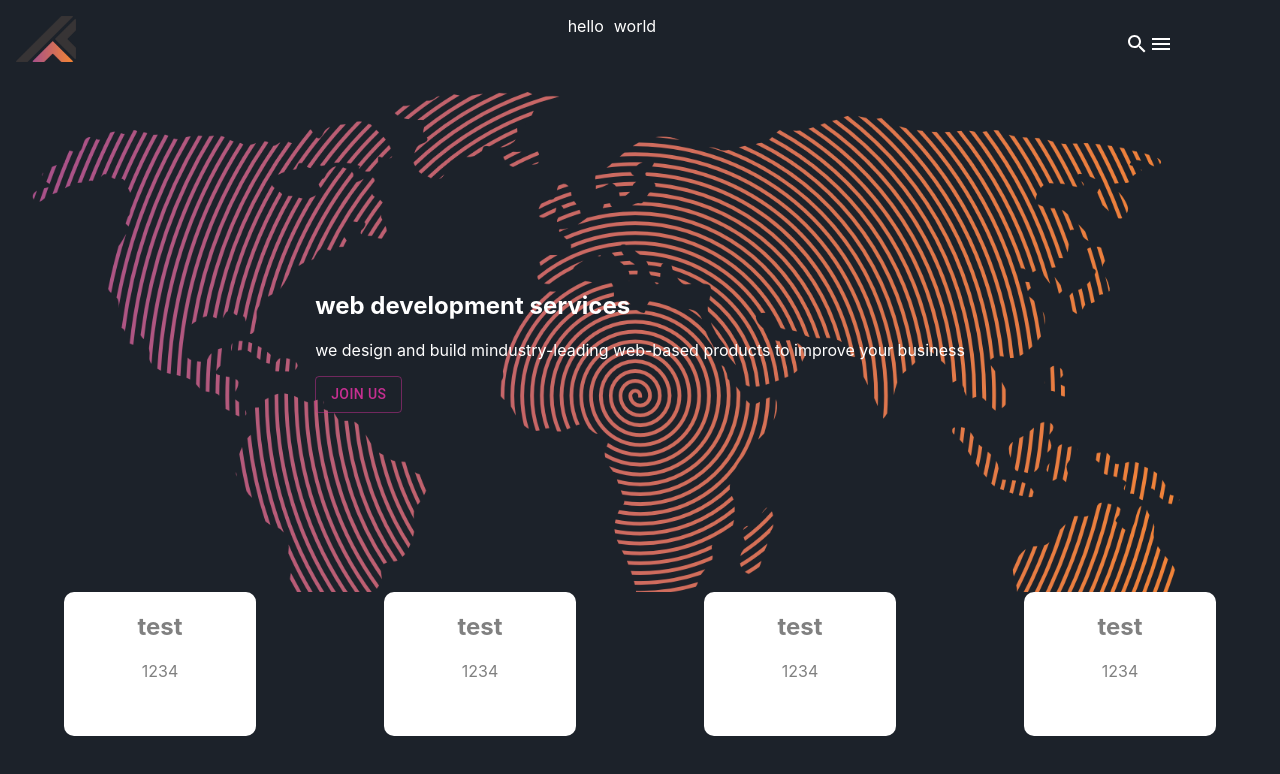
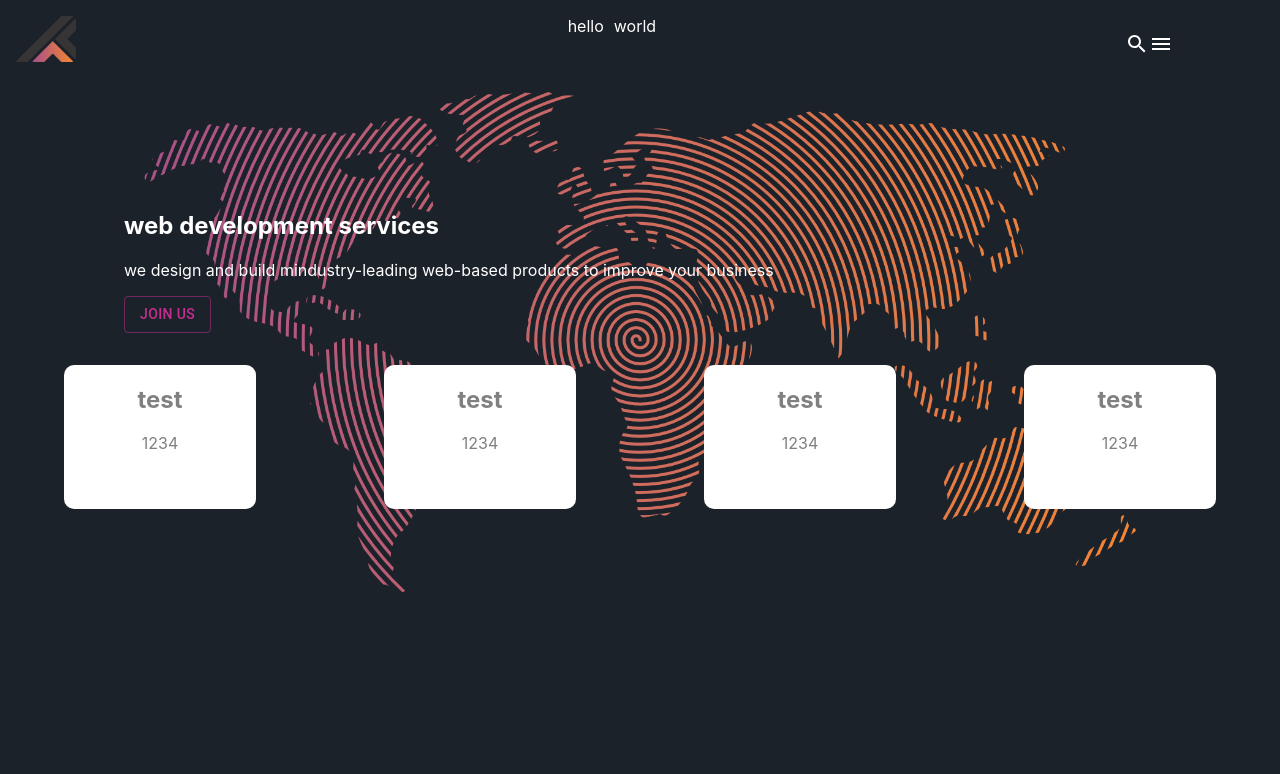
Before and after one commit to pedrambabazadeh/business-website, a React (Create React App) app: page / in a window 1280 px wide. Shown: the top 774 px of the page. Built offline with nearby package versions, Linux system fonts and the light colour scheme.

Commit message:
Implement MaterialUI grid on the Header

```diff
--- a/src/App.js
+++ b/src/App.js
@@ -22,7 +22,6 @@ function App() {
         <Navigation/>
         {/* needs to be dynamic from here*/}
         <Header/>
-        <NumericCards/>
 
       </div>
     </ThemeProvider>
--- a/src/Sections/Header/Header.jsx
+++ b/src/Sections/Header/Header.jsx
@@ -1,6 +1,7 @@
 import React from 'react'
 import './header.css'
-import { Button } from '@mui/material'
+import { Button, Grid, Box } from '@mui/material'
+import { NumericCards } from '../../Components'
 
 export default function Header() {
     let coverPhoto= "/Home%20Wallpaper1.png"
@@ -9,6 +10,10 @@ export default function Header() {
     }
   return (
     <header style={{backgroundImage: `url(${coverPhoto})`}}>
+      <Grid container spacing={2}>
+        <Grid item xs={0} lg={1}></Grid>
+        <Grid item xs={10}>
+          <Box p={2}>
           <div className='header-text'>
           <h2>
             {text.header}
@@ -18,6 +23,13 @@ export default function Header() {
           </p>
           <Button variant='outlined' color='primary'>Join Us</Button>
           </div>
+          </Box>
+        </Grid>
+        <Grid item xs={12}>
+          <NumericCards/>
+        </Grid>
+      </Grid>
+
     </header>
   )
 }
--- a/src/Sections/Header/header.css
+++ b/src/Sections/Header/header.css
@@ -1,6 +1,6 @@
 header{
     height: 500px;
-    background-size: 95%;
+    background-size: contain;
     background-position-x: center;
     background-repeat: no-repeat;
     display: flex;
```
Lines whose indentation alone changed are shown as unchanged.
